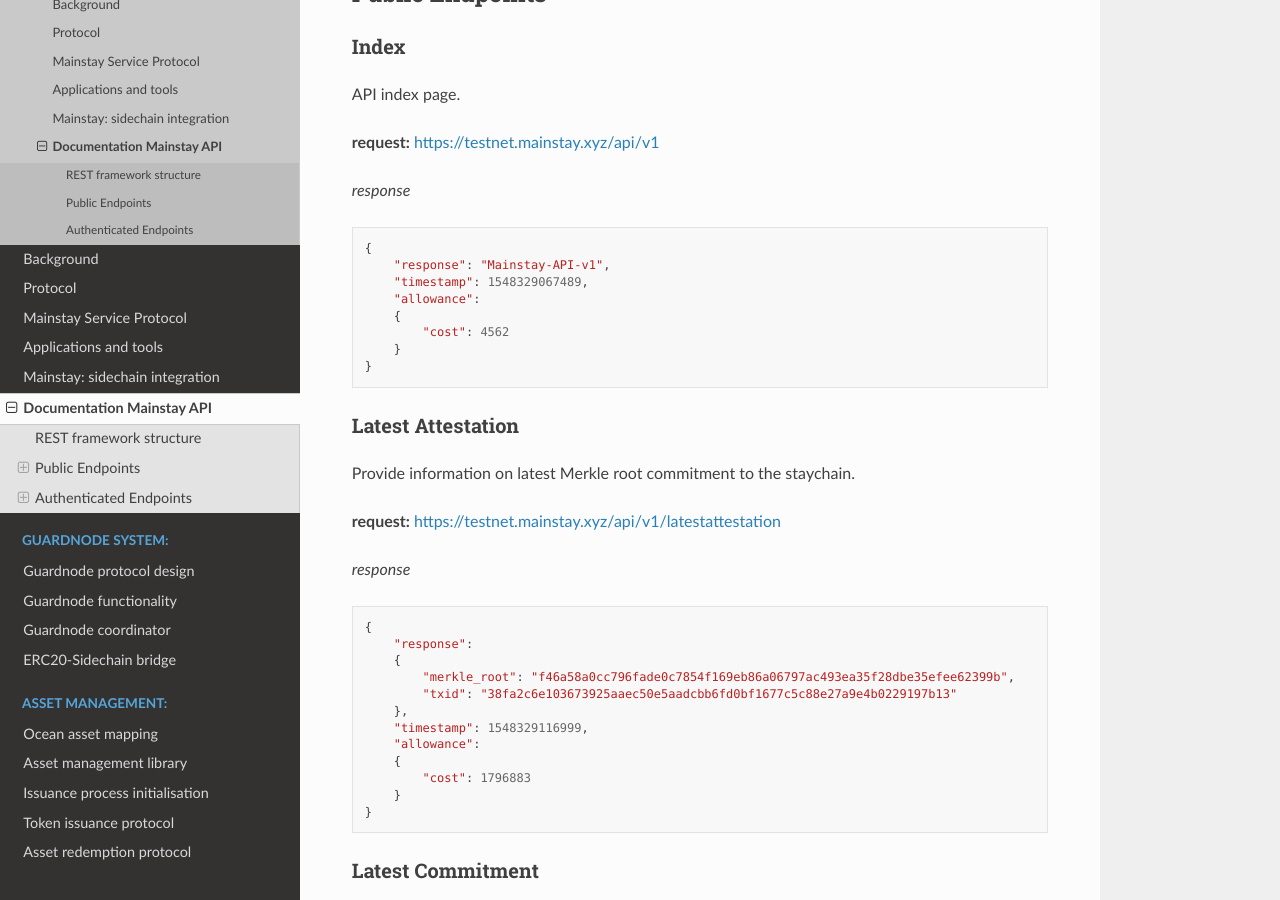
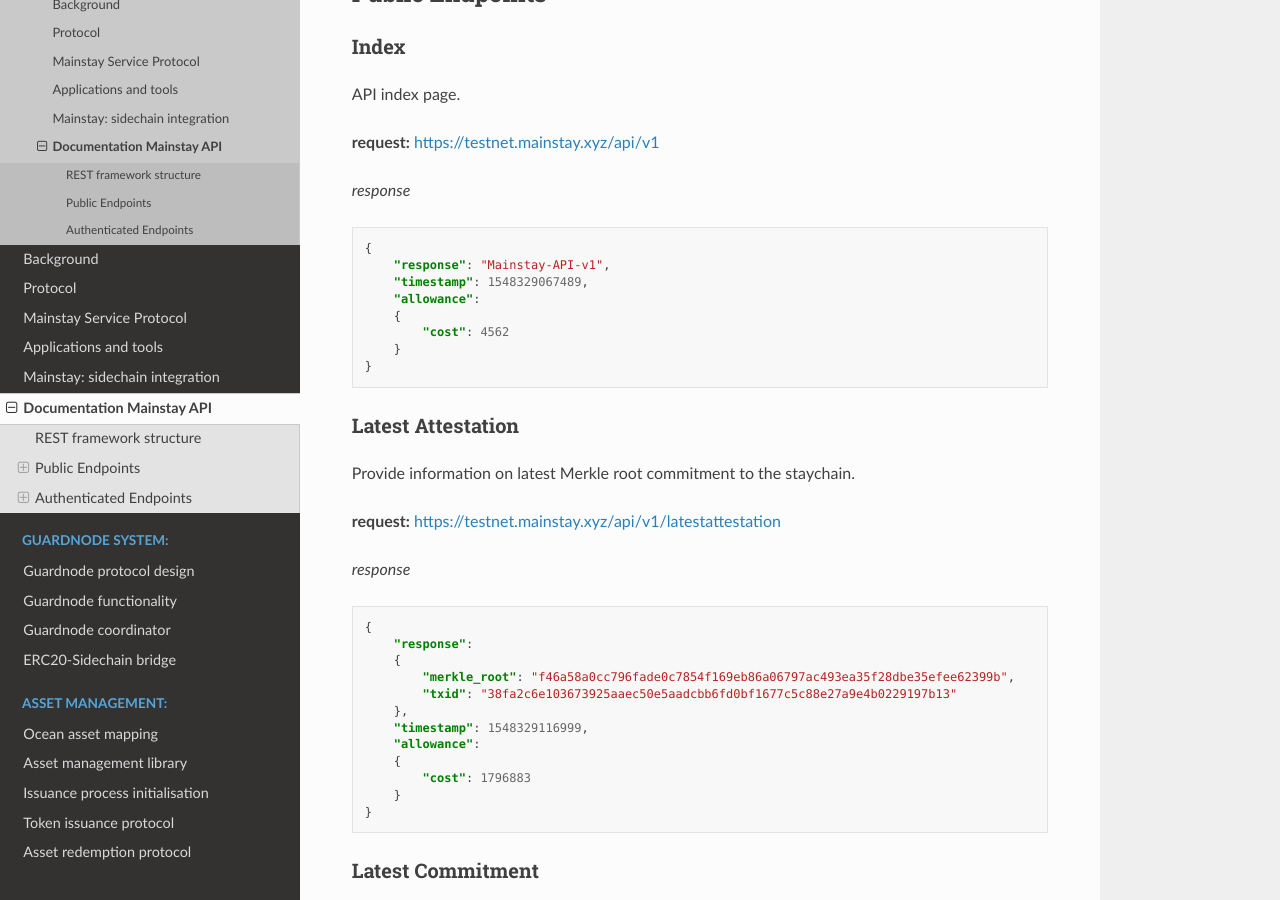
Before and after one commit to commerceblock/docs, a Sphinx documentation site: the page built from source/mainstay-api/index.rst, in a window 1280 px wide and 900 px high, scrolled down 479 px. Built offline with Sphinx 7.4.7 and the Read the Docs theme 2.0.0, drawn with Linux system fonts in a browser that asks for light colours.

Commit message:
more mainstay fixes

```diff
--- a/source/mainstay-api/index.rst
+++ b/source/mainstay-api/index.rst
@@ -28,7 +28,7 @@
 
 *response*
 
-.. code-block::
+.. code-block:: json
 
    {
        "response": "Mainstay-API-v1",
@@ -48,7 +48,7 @@
 
 *response*
 
-.. code-block::
+.. code-block:: json
 
    {
        "response":
@@ -72,7 +72,7 @@
 
 *response*
 
-.. code-block::
+.. code-block:: json
 
    {
        "response":
@@ -97,7 +97,7 @@
 
 *response*
 
-.. code-block::
+.. code-block:: json
 
    {
        "response":
@@ -121,7 +121,7 @@
 
 *response*
 
-.. code-block::
+.. code-block:: json
 
    {
        "response":
@@ -159,7 +159,7 @@
 
 *response*
 
-.. code-block::
+.. code-block:: json
 
    {
        "response":
@@ -182,7 +182,7 @@
 
 *response*
 
-.. code-block::
+.. code-block:: json
 
    {
        "response":
@@ -219,7 +219,7 @@
 
 *response*
 
-.. code-block::
+.. code-block:: json
 
    {
        "response":
@@ -267,7 +267,7 @@
 
 *response*
 
-.. code-block::
+.. code-block:: json
 
    {
        "response":
@@ -317,7 +317,7 @@
 
 *response*
 
-.. code-block::
+.. code-block:: json
 
    {
        "response":
@@ -376,7 +376,7 @@
 
 *response*
 
-.. code-block::
+.. code-block:: json
 
    {
        "response":
@@ -412,7 +412,7 @@
 
 *response*
 
-.. code-block::
+.. code-block:: json
 
    {
        "response":
--- a/source/mainstay-con/index.rst
+++ b/source/mainstay-con/index.rst
@@ -108,7 +108,7 @@
 Any slot-proof can then be passed to the confirmation tool, which will determine whether the slot-proof (and hence state commitment) is committed to the specified staychain at the specified slot position. This is proof that the state commitment is part of the sequence defined by the staychain and slot position (if intermediate states also form a hash-chain, then each of the intermediate states is also proven immutable). Alternatively, the confirmation tool can determine whether any two slot-proofs are on the *same* slot position and staychain (irrespective of the configuration) - this is proof that both of the slot-proof commitments are part of the same immutable sequence.
 
 .. image:: ms-verification.png
-    :width: 2800px
+    :width: 280px
     :alt: Verification
     :align: center
 
--- a/source/mainstay/index.rst
+++ b/source/mainstay/index.rst
@@ -1,10 +1,10 @@
 Introduction
 ============
 
-**Mainstay** is a protocol that enables the creation of a cryptographic *proof* that a given system with changing state is *unique* and that the full *history* of that state is unique. This proof is generated from a series of cryptographic commitments made to a public blockchain which in turn derives its immutability and global state from a Proof-of-Work consensus algorithm. In this way, any independent system with history of state (for example a federated blockchain/sidechain of a Git repository) can be proven to be as immutable as the Proof-of-Work blockchain it is secured by. The *proof of immutability* (PoI) generated by the Mainstay protocol is *trustless* and independently verifiable.
+**Mainstay** is a protocol that enables the creation of a cryptographic *proof* that a given system with changing state is *unique* and that the full *history* of that state is unique. This proof is generated from a series of cryptographic commitments made to a public blockchain which in turn derives its immutability and global state from a Proof-of-Work consensus algorithm. In this way, any independent system with history of state (for example a federated blockchain/sidechain or a Git repository) can be proven to be as immutable as the Proof-of-Work blockchain it is secured by. The *proof of immutability* (PoI) generated by the Mainstay protocol is *trustless* and independently verifiable.
 
 The underlying construction of the Mainstay protocol requires no changes to the existing
-proof-of-work system (e.g. Bitcoin) and requires no cooperation of miners (unlike merge mining protocols). It is specifically designed to be space-efficient and censorship resistant due tothe use of homomorphic commitments based on the *pay-to-contract* method (**BIP175**). The Mainstay *Connector* protocol enables many separate systems to obtain independent proofs of immutability via a single sequence of commtiments, by compressing sequences of commitments in a Merkel tree of *slots*. This enables the minimisation of burden on to the Bitcoin blockchain, and thousands of sidechains can be secured with just a single Bitcoin transaction per block. This enables the realisation of highly efficient, scalable and interoperable sidechain systems that can
+proof-of-work system (i.e. Bitcoin) and requires no cooperation of miners (unlike merge mining protocols). It is specifically designed to be space-efficient and censorship resistant due to the use of homomorphic commitments based on the *pay-to-contract* method (**BIP175**). The Mainstay *Connector* protocol enables many separate systems to obtain independent proofs of immutability via a single sequence of Bitcoin commtiments, by compressing sequences of commitments in a Merkel tree of *slot-proofs*. This enables the minimisation of burden on to the Bitcoin blockchain, and thousands of sidechains can be secured with just a single Bitcoin transaction per block. This enables the realisation of highly efficient, scalable and interoperable sidechain systems that can
 incorporate permissioned transacting and regulatory compliance while simultaneously exploiting
 the full security and immutability of the Bitcoin blockchain secured via proof-of-work.
 
```
Also changed, not shown: source/mainstay-protocol/index.rst (+14 -26 lines).
